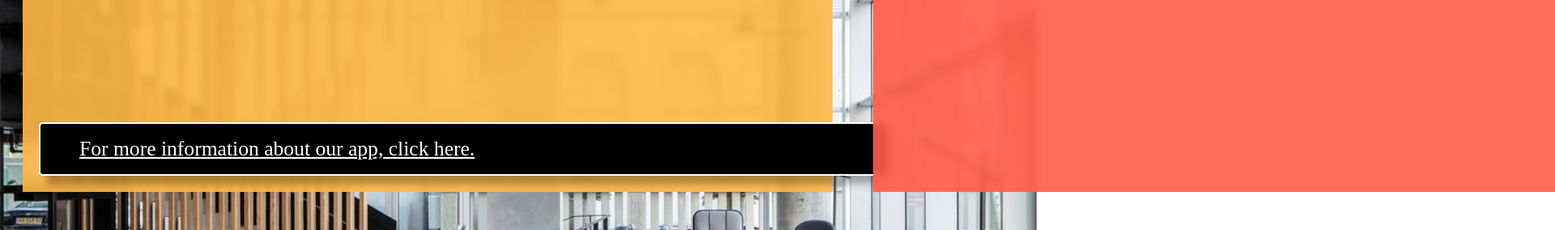
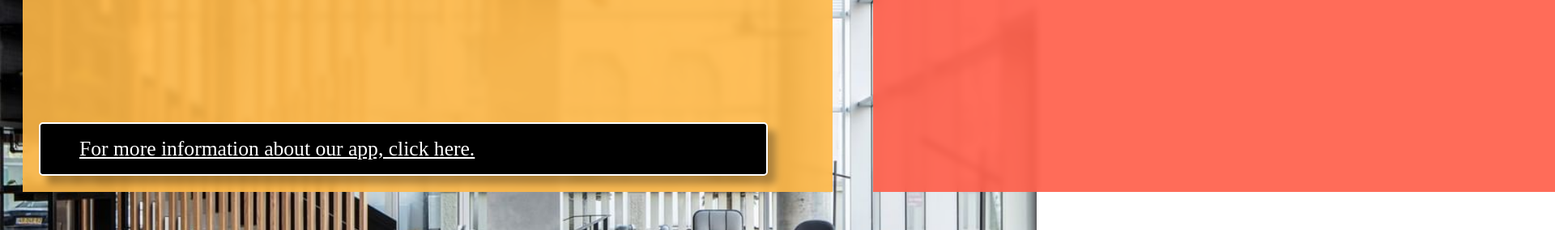
Before and after one commit to LiteDine/LiteDine.github.io, a plain HTML site: page Completed Website/HOMEPAGE.html in a window 1280 px wide. Shown: the part 281-565 px from the top of the page at 81% size, 1920 px wide, since content can reach past the window. Drawn offline with Linux system fonts and the light colour scheme; a script that the page names is missing.

Commit message:
Fixed homepage background

```diff
--- a/Completed Website/home.css
+++ b/Completed Website/home.css
@@ -26,7 +26,7 @@ ul{
 }
 
 body{
-    background-image: url("../assets/home_background.jpg");
+    background-image: url("assets/home_background.jpg");
     background-repeat: no-repeat;
     background-size: cover;
     background-position: center;
@@ -34,7 +34,7 @@ body{
 }
 
 .buttons{
-    width: 95%;
+    width: 80%;
     background-color: black;
     border: 2px solid white;
     color: white;
```
